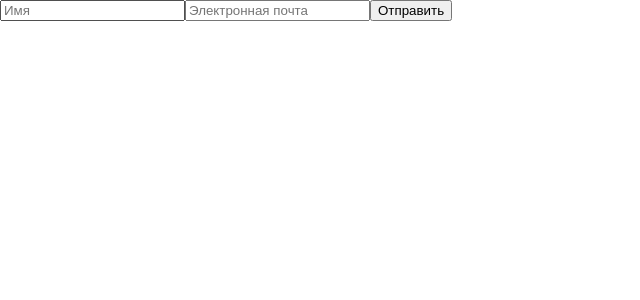
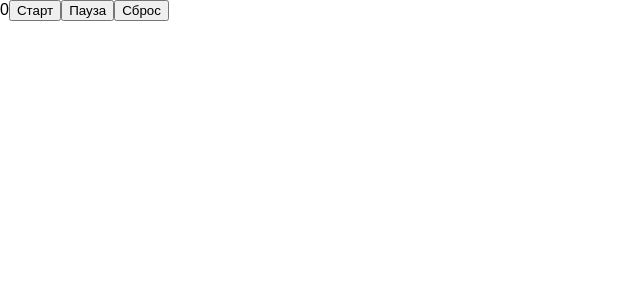
Before and after one commit to Anton102967/new-app2, a React (Vite) app: page / in a window 1280 px wide. Shown: the top 300 px of the page, without its empty margins (0-640 px from the left). Built offline with nearby package versions, Linux system fonts and the light colour scheme.

Commit message:
Функциональные Компоненты и Хуки: Углублённое Понимание useState

```diff
--- a/src/App.jsx
+++ b/src/App.jsx
@@ -1,9 +1,9 @@
-import {UserForm} from "./components/Test.jsx";
+import {Timer} from "./components/Test.jsx";
 
 function App() {
     return (
         <>
-            <UserForm />
+            <Timer />
         </>
     )
 }
--- a/src/components/Test.jsx
+++ b/src/components/Test.jsx
@@ -329,3 +329,37 @@ export function UserForm() {
     )
 
 }
+
+export function Timer() {
+  const [time, setTime] = useState(0);
+  const [timerId, setTimerId] = useState(null);
+
+  const startTimer = () => {
+      if(timerId !== null) return;
+      const id = setInterval(() => {
+        setTime(time => time + 1);
+      }, 1000)
+      setTimerId(id);
+  };
+
+
+  const pauseTimer = () => {
+      clearInterval(timerId);
+      setTimerId(null)
+  };
+
+  const resetTimer = () => {
+      clearInterval(timerId);
+      setTimerId(null);
+      setTime(0);
+  };
+
+  return (
+    <>
+      {time}
+      <button onClick={startTimer}>Старт</button>
+      <button onClick={pauseTimer}>Пауза</button>
+      <button onClick={resetTimer}>Сброс</button>
+    </>
+  );
+}
```
